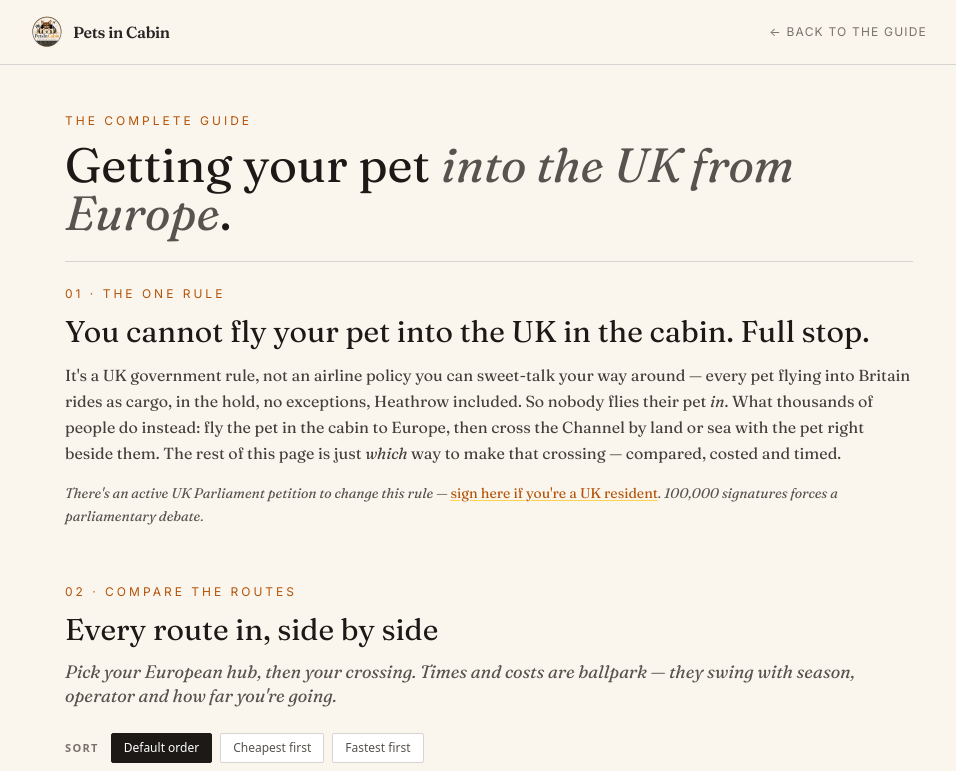
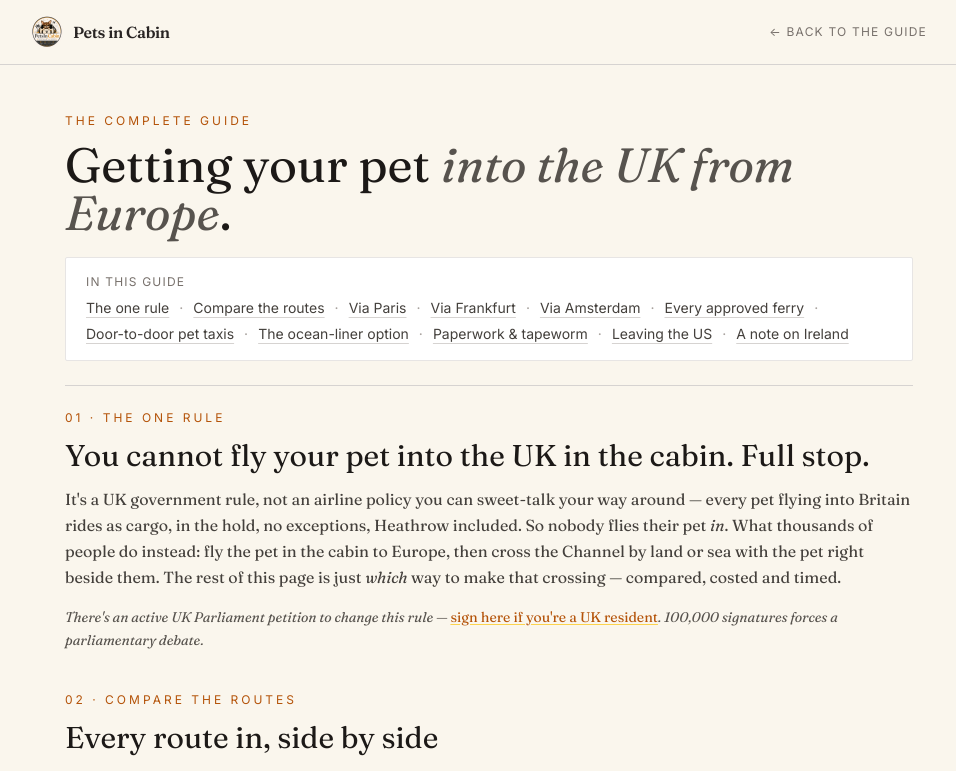
Before and after one commit to rupindermahay/petsincabin, a Next.js app: page /getting-your-pet-into-the-uk in a window 1280 px wide. Shown: the top 771 px of the page, without its empty margins (151-1107 px from the left). Built offline with nearby package versions, Linux system fonts and the light colour scheme.

Commit message:
Add files via upload

```diff
--- a/pages/getting-your-pet-into-the-uk.js
+++ b/pages/getting-your-pet-into-the-uk.js
@@ -45,14 +45,41 @@ export default function GettingYourPetIntoTheUK() {
             The complete guide
           </div>
 
-          <h1 className="font-serif text-4xl md:text-5xl leading-[1.05] text-stone-900 mb-6">
+          <h1 className="font-serif text-4xl md:text-5xl leading-[1.05] text-stone-900 mb-5">
             Getting your pet <span className="italic text-stone-600">into the UK from Europe</span>.
           </h1>
+
+          <div className="bg-white border border-stone-200 rounded-sm px-5 py-4 mb-6">
+            <div className="text-xs uppercase tracking-widest text-stone-500 mb-2">In this guide</div>
+            <div className="flex flex-wrap items-center gap-x-2.5 gap-y-1.5 text-sm text-stone-400">
+              <a href="#why" className="text-stone-700 hover:text-amber-700 underline decoration-stone-300 hover:decoration-amber-600 underline-offset-4">The one rule</a>
+              <span aria-hidden="true">·</span>
+              <a href="#compare" className="text-stone-700 hover:text-amber-700 underline decoration-stone-300 hover:decoration-amber-600 underline-offset-4">Compare the routes</a>
+              <span aria-hidden="true">·</span>
+              <a href="#via-paris" className="text-stone-700 hover:text-amber-700 underline decoration-stone-300 hover:decoration-amber-600 underline-offset-4">Via Paris</a>
+              <span aria-hidden="true">·</span>
+              <a href="#via-frankfurt" className="text-stone-700 hover:text-amber-700 underline decoration-stone-300 hover:decoration-amber-600 underline-offset-4">Via Frankfurt</a>
+              <span aria-hidden="true">·</span>
+              <a href="#via-amsterdam" className="text-stone-700 hover:text-amber-700 underline decoration-stone-300 hover:decoration-amber-600 underline-offset-4">Via Amsterdam</a>
+              <span aria-hidden="true">·</span>
+              <a href="#ferries" className="text-stone-700 hover:text-amber-700 underline decoration-stone-300 hover:decoration-amber-600 underline-offset-4">Every approved ferry</a>
+              <span aria-hidden="true">·</span>
+              <a href="#pet-taxis" className="text-stone-700 hover:text-amber-700 underline decoration-stone-300 hover:decoration-amber-600 underline-offset-4">Door-to-door pet taxis</a>
+              <span aria-hidden="true">·</span>
+              <a href="#qm2" className="text-stone-700 hover:text-amber-700 underline decoration-stone-300 hover:decoration-amber-600 underline-offset-4">The ocean-liner option</a>
+              <span aria-hidden="true">·</span>
+              <a href="#paperwork" className="text-stone-700 hover:text-amber-700 underline decoration-stone-300 hover:decoration-amber-600 underline-offset-4">Paperwork &amp; tapeworm</a>
+              <span aria-hidden="true">·</span>
+              <a href="#usda" className="text-stone-700 hover:text-amber-700 underline decoration-stone-300 hover:decoration-amber-600 underline-offset-4">Leaving the US</a>
+              <span aria-hidden="true">·</span>
+              <a href="#ireland" className="text-stone-700 hover:text-amber-700 underline decoration-stone-300 hover:decoration-amber-600 underline-offset-4">A note on Ireland</a>
+            </div>
+          </div>
 
           <div className="h-px bg-stone-300 mb-6" />
 
           {/* Why no cabin route */}
-          <section id="why" className="mb-14 scroll-mt-24">
+          <section id="why" className="mb-10 scroll-mt-24">
             <div className="text-xs uppercase tracking-[0.25em] text-amber-700 mb-3">01 · The one rule</div>
             <h2 className="font-serif text-2xl md:text-3xl text-stone-900 mb-3 leading-tight">
               You cannot fly your pet into the UK in the cabin. Full stop.
```
